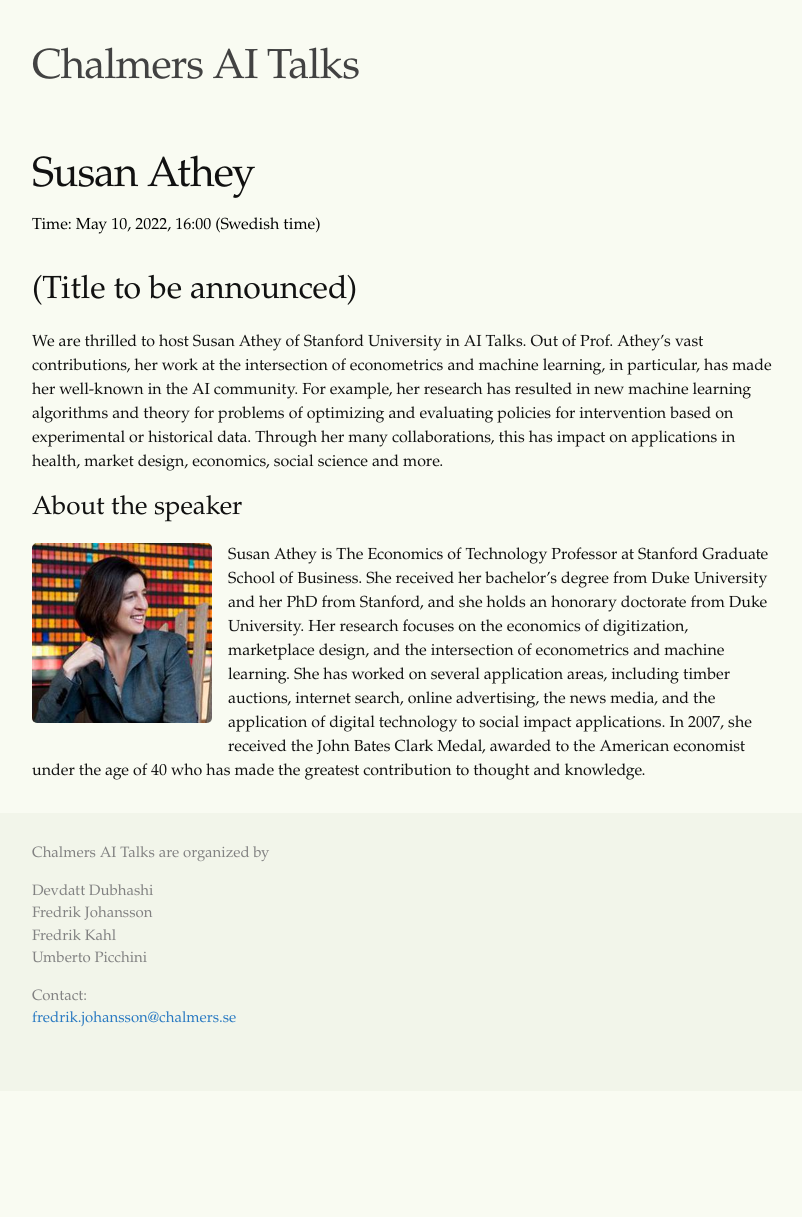
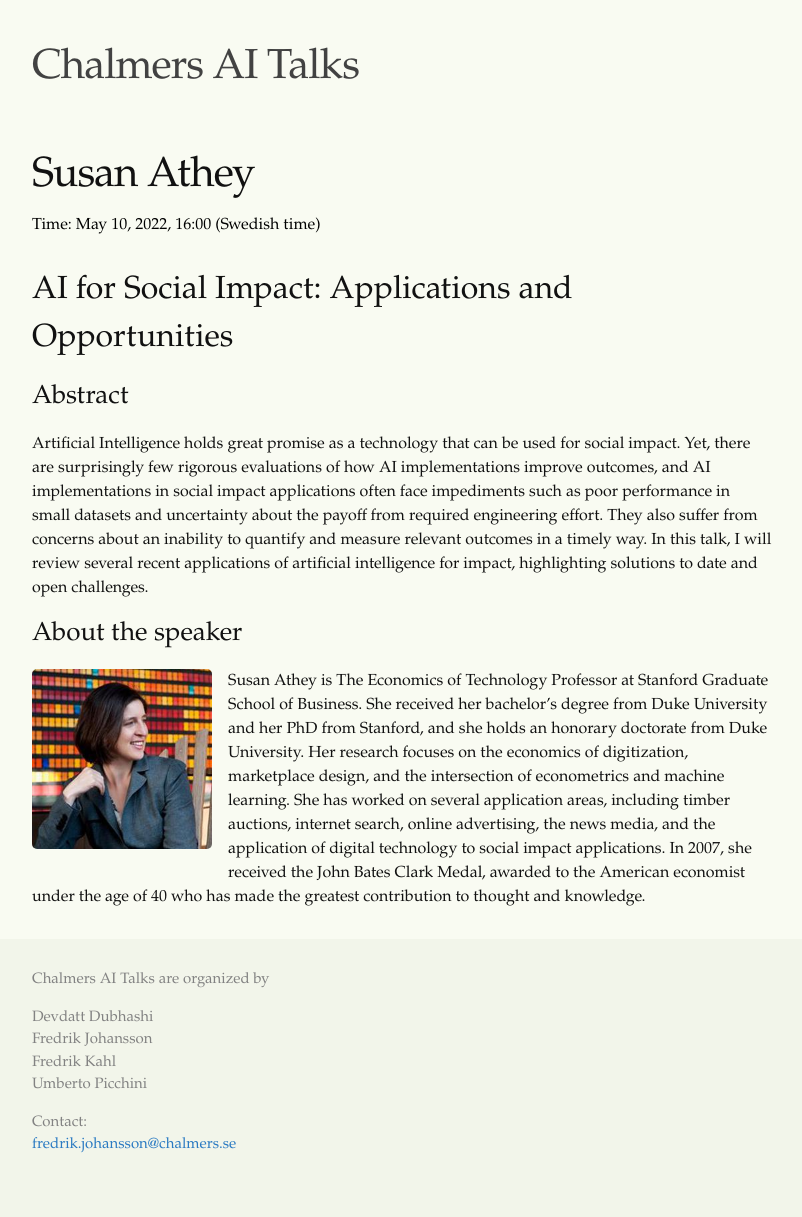
Before and after one commit to aitalks-se/aitalks-se.github.io, a Jekyll site: the page built from _posts/2022-05-10-susan-athey.markdown, in a window 1280 px wide. Shown: the whole page, without its empty margins (238-1040 px from the left). Built offline with Jekyll 4.4.1, drawn with Linux system fonts in a browser that asks for light colours; before the commit the page ends 1091 px from its top, so only the background shows below that.

Commit message:
athey update

```diff
--- a/_posts/2022-05-10-susan-athey.markdown
+++ b/_posts/2022-05-10-susan-athey.markdown
@@ -11,9 +11,10 @@ blurb: >-
 ---
 
 
-## (Title to be announced)
+## AI for Social Impact: Applications and Opportunities
 
-We are thrilled to host Susan Athey of Stanford University in AI Talks. Out of Prof. Athey’s vast contributions, her work at the intersection of econometrics and machine learning, in particular, has made her well-known in the AI community. For example, her research has resulted in new machine learning algorithms and theory for problems of optimizing and evaluating policies for intervention based on experimental or historical data. Through her many collaborations, this has impact on applications in health, market design, economics, social science and more.
+### Abstract
+Artificial Intelligence holds great promise as a technology that can be used for social impact.  Yet, there are surprisingly few rigorous evaluations of how AI implementations improve outcomes, and AI implementations in social impact applications often face impediments such as poor performance in small datasets and uncertainty about the payoff from required engineering effort.  They also suffer from concerns about an inability to quantify and measure relevant outcomes in a timely way. In this talk, I will review several recent applications of artificial intelligence for impact, highlighting solutions to date and open challenges.
 
 ### About the speaker
 ![Susan Athey](/assets/speakers/athey.jpeg){:class="post-speaker-image"} Susan Athey is The Economics of Technology Professor at Stanford Graduate School of Business. She received her bachelor’s degree from Duke University and her PhD from Stanford, and she holds an honorary doctorate from Duke University. Her research focuses on the economics of digitization, marketplace design, and the intersection of econometrics and machine learning.  She has worked on several application areas, including timber auctions, internet search, online advertising, the news media, and the application of digital technology to social impact applications. In 2007, she received the John Bates Clark Medal, awarded to the American economist under the age of 40 who has made the greatest contribution to thought and knowledge.
```
